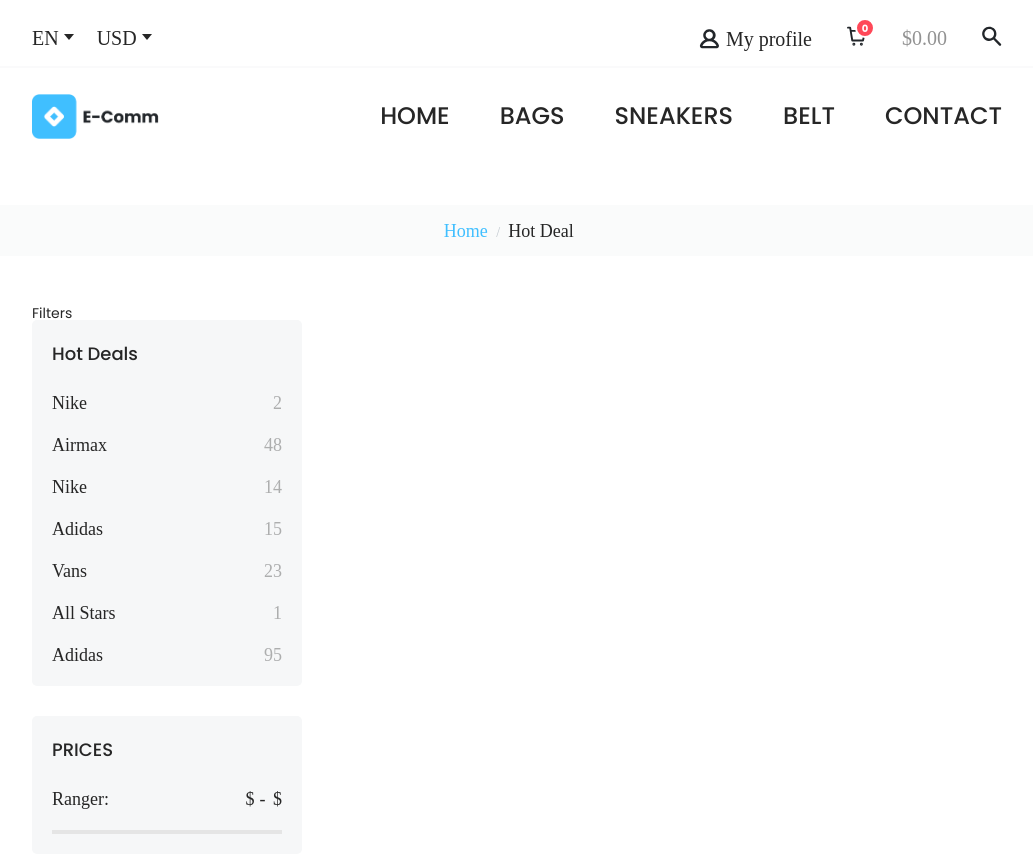
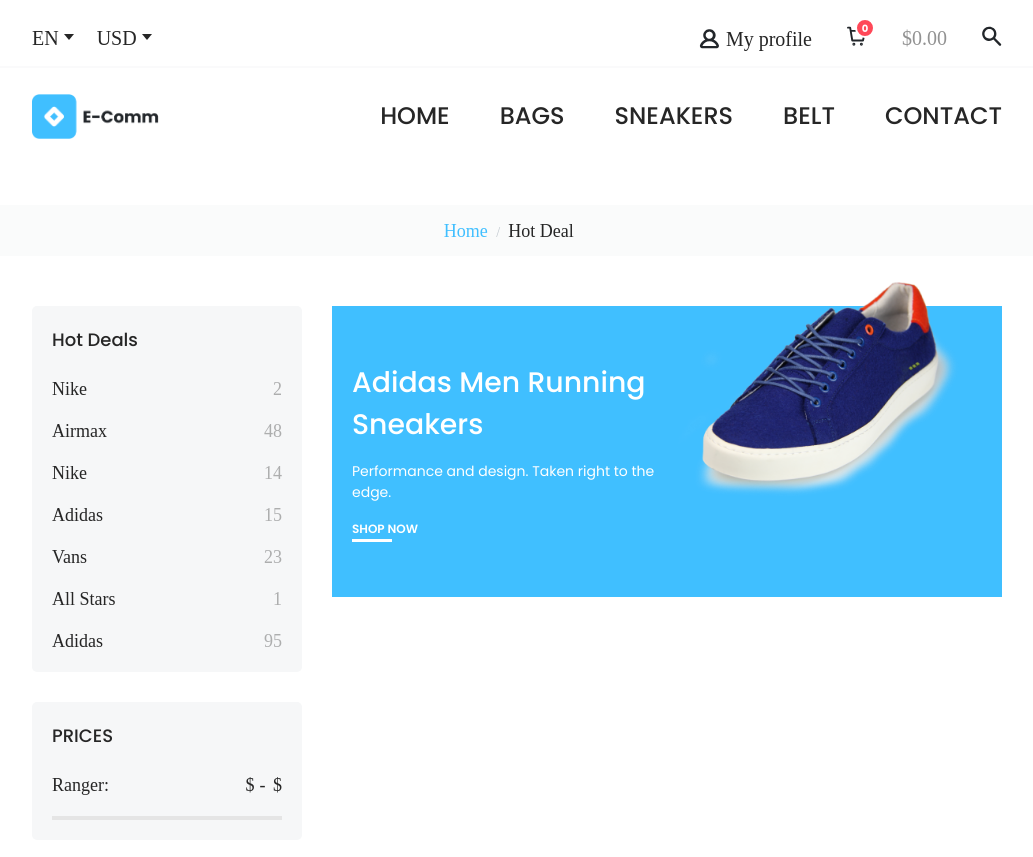
Before and after one commit to Legend-MY/e-com, a website: page #src/catalog.html in a window 1280 px wide. Shown: the top 857 px of the page, without its empty margins (123-1156 px from the left). Drawn offline with nearby package versions, Linux system fonts and the light colour scheme; files that its build step writes are made by us from their sources; files whose address does not match are found by name; a web font is replaced by a local one.

Commit message:
закончил панель фильтрации

```diff
--- a/#src/catalog.html
+++ b/#src/catalog.html
@@ -35,6 +35,7 @@
             <div class="page__container container">
                <aside class="page__filter filter">
                   <div class="filter__title">Filters</div>
+                  <div class="filter__wrapper">
                      <form class="filter__body" action="#">
                         <div class="filter__section section-filter">
                            <div class="section-filter__title">
@@ -188,8 +189,21 @@
                      <div class="filter__btn">
                         <a href="#">More</a>
                      </div>
+                  </div>
                </aside>
                <div class="page__content">
+                  <section class="top-banner">
+                     <div class="top-banner__row">
+                        <div class="top-banner__content">
+                           <h3 class="top-banner__title">Adidas Men Running Sneakers</h3>
+                           <p class="top-banner__text">Performance and design. Taken right to the edge.</p>
+                           <a class="top-banner__link" href="#">SHOP NOW</a>
+                        </div>
+                        <div class="top-banner__img">
+                           <img src="img/top-banner-1.png" alt="top-banner">
+                        </div>
+                     </div>
+                  </section>
                </div>
             </div>
          </main>
--- a/#src/js/script.js
+++ b/#src/js/script.js
@@ -210,9 +210,14 @@ document.addEventListener('DOMContentLoaded', function () {
       if (filterBody) {
          filterBody.style.height = visibleFiltersHeight + visibleFiltersMargin + 'px';
 
+         if (parseInt(filterBody.style.height) == filterBody.scrollHeight) {
+            filterBtn.style.display = 'none';
+         }
+
          filterBtn.addEventListener('click', function (event) {
             event.preventDefault();
             filterBody.style.height = filterBody.scrollHeight + 'px';
+            filterBtn.style.transform = 'scale(0)';
          });
       }
 
--- a/#src/scss/blocks/catalog.scss
+++ b/#src/scss/blocks/catalog.scss
@@ -3,29 +3,65 @@
    margin: 0px 0px 155px 0px;
    // .page__container
    &__container {
-      display: flex;
+      @media (min-width: $md2 +px) {
+         display: flex;
+         align-items: flex-start;
+      }
    }
 
    // .page__filter
    &__filter {
-      flex: 0 0 270px;
+      @media (min-width: $md2 +px) {
+         flex: 0 0 270px;
+      }
    }
 
    // .page__content
    &__content {
-      flex: 1 1 auto;
-      padding: 0px 0px 0px 30px;
+      @media (min-width: $md2 +px) {
+         flex: 1 1 auto;
+         padding: 0px 0px 0px 30px;
+      }
    }
 }
 
 .filter {
    // .filter__title
    &__title {
+      display: flex;
+      align-items: center;
+      justify-content: center;
+      font-size: 24px;
+      text-align: center;
+      font-weight: 500;
+      background-color: #f6f7f8;
+      cursor: pointer;
+      padding: 15px;
+      margin: 0px 0px 10px 0px;
+      &::before {
+         content: "";
+         display: inline-block;
+         width: 20px;
+         height: 20px;
+         background: url("../img/filter-icon.png") center / cover no-repeat;
+         margin: 0px 10px 0px 0px;
+      }
+      @media (min-width: $md2 +px) {
+         display: none;
+      }
+   }
+
+   // .filter__wrapper
+   &__wrapper {
+      @media (max-width: $md2 +px) {
+         margin: 0px 0px 20px 0px;
+      }
    }
 
    // .filter__body
    &__body {
       overflow: hidden;
+      transition: height 0.3s ease 0s;
    }
 
    // .filter__section
@@ -35,6 +71,7 @@
 
    // filter__btn
    &__btn {
+      transition: transform 0.2s ease 0s;
       a {
          display: block;
          height: 56px;
@@ -236,3 +273,91 @@
       }
    }
 }
+
+.top-banner {
+   background-color: $main-blue;
+   color: #fff;
+   padding: 55px 0;
+   @media (max-width: $md2 +px) {
+      padding: 30px 0;
+   }
+
+   // .top-banner__row
+   &__row {
+      display: flex;
+      align-items: center;
+      max-width: 780px;
+      padding: 0 20px;
+      margin: 0 auto;
+   }
+
+   // .top-banner__content
+   &__content {
+      flex: 1 1 auto;
+   }
+
+   // .top-banner__title
+   &__title {
+      @include adaptive-font(30, 21);
+      line-height: 45 / 30 * 100%;
+      font-weight: 500;
+      margin: 0px 0px 15px 0px;
+   }
+
+   // .top-banner__text
+   &__text {
+      font-size: 14px;
+      line-height: 21 / 14 * 100%;
+      margin: 0px 0px 15px 0px;
+      @media (max-width: $md1 +px) {
+         margin: 0px 0px 5px 0px;
+      }
+   }
+
+   // .top-banner__link
+   &__link {
+      display: inline-block;
+      font-size: 12px;
+      line-height: 18px;
+      font-weight: 600;
+      color: inherit;
+      padding: 0px 0px 4px 0px;
+      margin: 12px 0px 0px 0px;
+      transition: all 0.3s ease 0s;
+      position: relative;
+      &::after {
+         content: "";
+         display: block;
+         width: 60%;
+         height: 3px;
+         background-color: #fff;
+         transition: all 0.3s ease 0s;
+         position: absolute;
+         left: 0;
+         bottom: 0;
+      }
+      @media (min-width: $md2 + px) {
+         &:hover {
+            color: $main-black;
+            &::after {
+               background-color: $main-black;
+            }
+         }
+      }
+   }
+
+   // .top-banner__img
+   &__img {
+      flex: 0 0 50%;
+      margin: -95px 0px 0px 0px;
+      img {
+         max-width: 100%;
+      }
+      @media (max-width: $md1 +px) {
+         margin: -120px 0px 0px 0px;
+      }
+      @media (max-width: $md2 +px) {
+         display: none;
+      }
+   }
+}
--- a/#src/scss/blocks/home.scss
+++ b/#src/scss/blocks/home.scss
@@ -165,18 +165,18 @@
 /* ============================================================================================ */
 
 /* small-banner ================================================================================= */
-.small-banner {
+.banner-little {
    padding: 160px 0;
+   background-color: $main-blue;
+   color: #fff;
    @media (max-width: $md1 +px) {
       padding: 100px 0;
    }
    @media (max-width: $md2 +px) {
       padding: 30px 0;
    }
-}
-.banner-little {
-   background-color: $main-blue;
-   color: #fff; // .banner-little__row
+
+   // .banner-little__row
    &__row {
       display: flex;
       @media (max-width: $md2 +px) {
```
Also changed, not shown: #src/index.html (+1 -1 lines), #src/img/filter-icon.png (added), #src/img/top-banner-1.png (added), dist/catalog.html, dist/css/style.css, dist/css/style.min.css, dist/img/filter-icon.png (added), dist/img/filter-icon.webp (added), dist/img/top-banner-1.png (added), dist/img/top-banner-1.webp (added), dist/index.html, dist/js/script.js, dist/js/script.min.js. Lines whose indentation alone changed are shown as unchanged.
